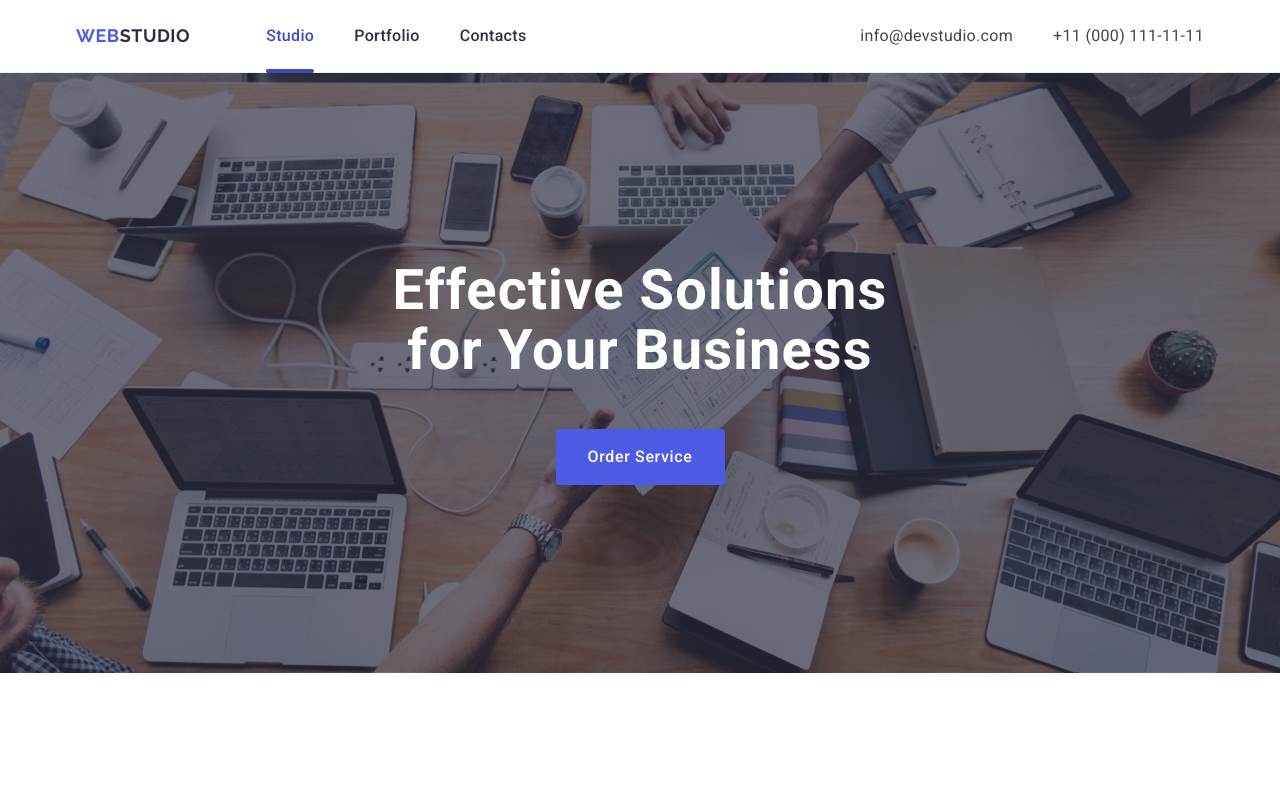
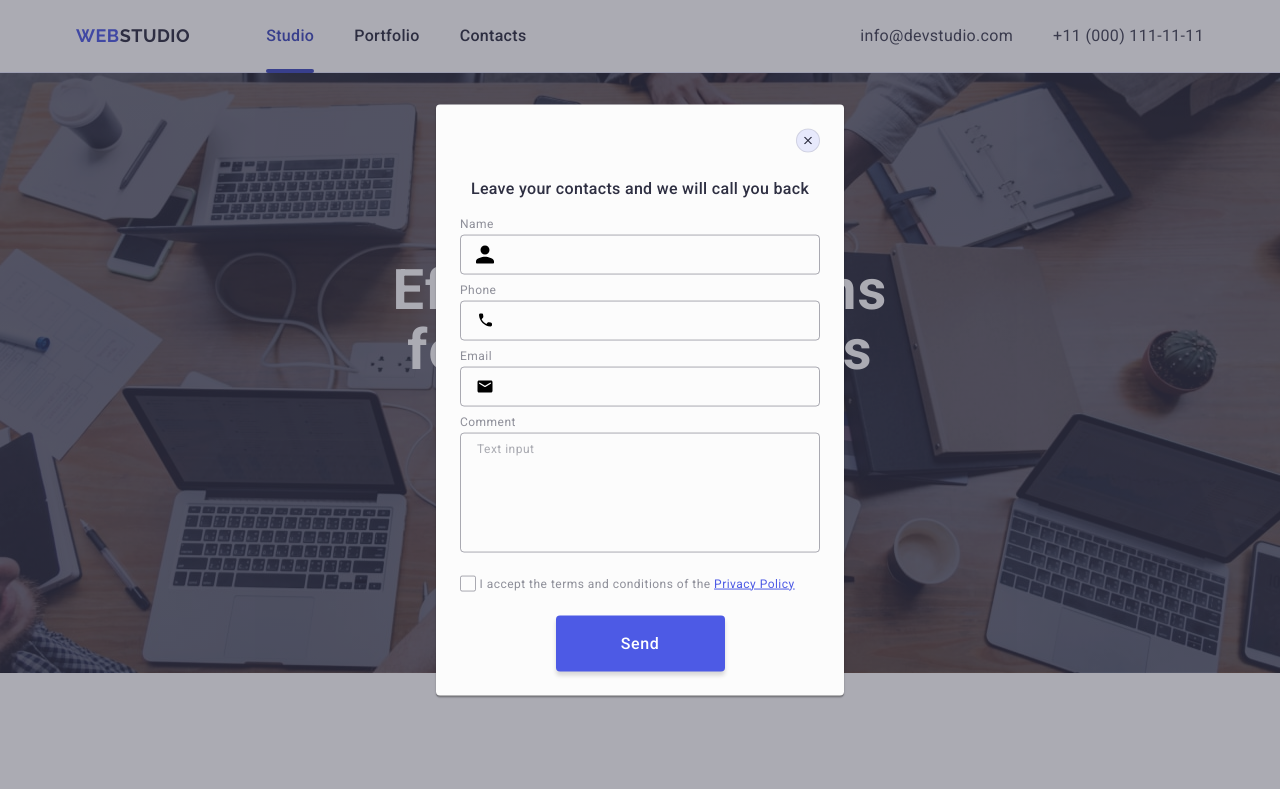
Before and after one commit to Rybalko-Andrii/goit-markup-hw-06, a plain HTML site: page index.html in a window 1280 px wide. Both pictures are taken after a click on the button "Order Service". Shown: the top 789 px of the page. Drawn offline with nearby package versions, Linux system fonts and the light colour scheme.

Commit message:
Modal add

```diff
--- a/css/styles.css
+++ b/css/styles.css
@@ -140,9 +140,19 @@ img {
   line-height: 1.2;
   letter-spacing: 0.02em;
   color: #434455;
+  font-style: normal;
+  transition: color 250ms cubic-bezier(0.4, 0, 0.2, 1);
 }
-.menu-contacts-link:focus {
-  color: #4d5ae5;
+.menu-link:hover {
+  font-weight: 400;
+  font-size: 16px;
+  line-height: 1.5;
+  letter-spacing: 0.02em;
+  color: #404bbf;
+}
+
+.menu-link:focus {
+  color: #404bbf;
 }
 .menu-social-list {
   display: flex;
@@ -952,3 +962,225 @@ img {
     background: #404bbf;
   }
 }
+
+/* <!-- Modal --> */
+.backdrop {
+  position: fixed;
+  top: 0;
+  left: 0;
+  width: 100%;
+  height: 100%;
+  background-color: rgba(46, 47, 66, 0.4);
+  opacity: 0;
+  visibility: hidden;
+  pointer-events: none;
+  transition: opacity 250ms cubic-bezier(0.4, 0, 0.2, 1),
+    visibility 250ms cubic-bezier(0.4, 0, 0.2, 1);
+}
+.backdrop.is-open {
+  opacity: 1;
+  visibility: visible;
+  pointer-events: auto;
+}
+.modal {
+  position: absolute;
+  top: 50%;
+  left: 50%;
+  width: 288px;
+  min-height: 623px;
+  background-color: #fcfcfc;
+  box-shadow: 0 1px 1px 0 rgba(0, 0, 0, 0.14), 0 1px 3px 0 rgba(0, 0, 0, 0.12),
+    0 2px 1px 0 rgba(0, 0, 0, 0.2);
+  border-radius: 4px;
+  transform: translate(-50%, -50%);
+  transition: transform 250ms cubic-bezier(0.4, 0, 0.2, 1);
+  display: flex;
+  flex-direction: column;
+  padding: 72px 16px 24px 16px;
+}
+.backdrop:not(.is-open) .modal {
+  transform: translate(-50%, -50%) scale(1.5);
+}
+.modal-exit {
+  position: absolute;
+  top: 24px;
+  right: 24px;
+  width: 24px;
+  height: 24px;
+  border-radius: 50%;
+  border: 1px solid rgba(0, 0, 0, 0.1);
+  background-color: #e7e9fc;
+  display: flex;
+  align-items: center;
+  justify-content: center;
+  padding: 0;
+  cursor: pointer;
+  transition: background-color 250ms cubic-bezier(0.4, 0, 0.2, 1),
+    border 250ms cubic-bezier(0.4, 0, 0.2, 1);
+}
+.modal-exit-icon {
+  fill: #2e2f42;
+  transition: fill 250ms cubic-bezier(0.4, 0, 0.2, 1);
+}
+.modal-title {
+  display: flex;
+  justify-content: center;
+  font-weight: 500;
+  font-size: 16px;
+  line-height: 1.5;
+  letter-spacing: 0.02em;
+  text-align: center;
+  color: #2e2f42;
+  margin-bottom: 16px;
+}
+.input-box {
+  margin-bottom: 8px;
+}
+.modal-lable {
+  font-weight: 400;
+  font-size: 12px;
+  line-height: 1.17;
+  letter-spacing: 0.04em;
+  color: #8e8f99;
+  margin-bottom: 4px;
+  display: block;
+}
+.input-icon-wrap {
+  position: relative;
+}
+.modal-input {
+  width: 100%;
+  height: 40px;
+  border: 1px solid rgba(46, 47, 66, 0.4);
+  border-radius: 4px;
+  background-color: transparent;
+  padding-left: 38px;
+  outline: transparent;
+  transition: border-color 250ms cubic-bezier(0.4, 0, 0.2, 1);
+}
+.modal-input:focus {
+  border-color: #4d5ae5;
+}
+.modal-input:focus + .modal-icon {
+  fill: #4d5ae5;
+}
+.modal-icon {
+  position: absolute;
+  left: 16px;
+  top: 50%;
+  transform: translateY(-50%);
+  transition: fill 250ms cubic-bezier(0.4, 0, 0.2, 1);
+}
+.modal-icon .textarea-comment-wrap {
+  margin-bottom: 16px;
+}
+.modal-lable {
+  font-weight: 400;
+  font-size: 12px;
+  line-height: 1.17;
+  letter-spacing: 0.04em;
+  color: #8e8f99;
+  margin-bottom: 4px;
+}
+.textarea-comment {
+  padding: 8px 16px;
+  height: 120px;
+  border: 1px solid rgba(46, 47, 66, 0.4);
+  border-radius: 4px;
+  width: 100%;
+  font-size: 12px;
+  line-height: 1.17;
+  letter-spacing: 0.04em;
+  color: rgba(46, 47, 66, 0.4);
+  background-color: transparent;
+  outline: transparent;
+  resize: none;
+  transition: border-color 250ms cubic-bezier(0.4, 0, 0.2, 1);
+}
+.textarea-comment-wrap {
+  margin-bottom: 16px;
+}
+.textarea-comment:focus {
+  border-color: #4d5ae5;
+}
+.textarea-comment::placeholder {
+  color: rgba(46, 47, 66, 0.4);
+}
+.checkbox-container {
+  margin-bottom: 24px;
+}
+.modal-lable-checkbox {
+  font-size: 12px;
+  line-height: 1.17;
+  letter-spacing: 0.04em;
+  color: #8e8f99;
+}
+.visually-hidden {
+  position: absolute;
+  width: 1px;
+  height: 1px;
+  margin: -1px;
+  border: 0;
+  padding: 0;
+  white-space: nowrap;
+  clip-path: inset(100%);
+  clip: rect(0 0 0 0);
+  overflow: hidden;
+}
+.input-checkbox:checked + .modal-lable-checkbox > .checkbox-icon {
+  background-color: #404bbf;
+  fill: #f4f4fd;
+  border: none;
+}
+.checkbox-icon {
+  width: 16px;
+  height: 16px;
+  border: 1px solid rgba(46, 47, 66, 0.4);
+  transition: background-color 250ms cubic-bezier(0.4, 0, 0.2, 1),
+    border 250ms cubic-bezier(0.4, 0, 0.2, 1),
+    fill 250ms cubic-bezier(0.4, 0, 0.2, 1);
+  display: inline-flex;
+  align-items: center;
+  justify-content: center;
+  fill: transparent;
+  border-radius: 2px;
+}
+.check-link {
+  color: #4d5ae5;
+  text-decoration: underline;
+}
+.button-send {
+  display: block;
+  align-items: flex-start;
+  justify-content: flex-start;
+  flex-direction: row;
+  gap: 10px;
+  border-radius: 4px;
+  padding: 16px 32px;
+  min-width: 169px;
+  max-height: 56px;
+  box-shadow: 0 4px 4px 0 rgba(0, 0, 0, 0.15);
+  background: #4d5ae5;
+  font-weight: 500;
+  font-size: 16px;
+  line-height: 1.5;
+  letter-spacing: 0.04em;
+  text-align: center;
+  color: #fff;
+  margin-left: auto;
+  margin-right: auto;
+  border: none;
+  transition: background-color 250ms cubic-bezier(0.4, 0, 0.2, 1);
+  cursor: pointer;
+}
+
+@media screen and (min-width: 768px) {
+  .modal {
+    width: 408px;
+    min-height: 584px;
+    padding: 72px 24px 24px 24px;
+  }
+}
+
+@media screen and (min-width: 1158px) {
+}
--- a/index.html
+++ b/index.html
@@ -566,7 +566,7 @@
       </div>
     </footer>
     <!-- Modal -->
-    <div class="backdrop hidden" data-modal>
+    <div class="backdrop" data-modal>
       <div class="modal">
         <button class="modal-exit" type="button" data-modal-close>
           <svg class="modal-exit-icon" width="8" height="8">
```
